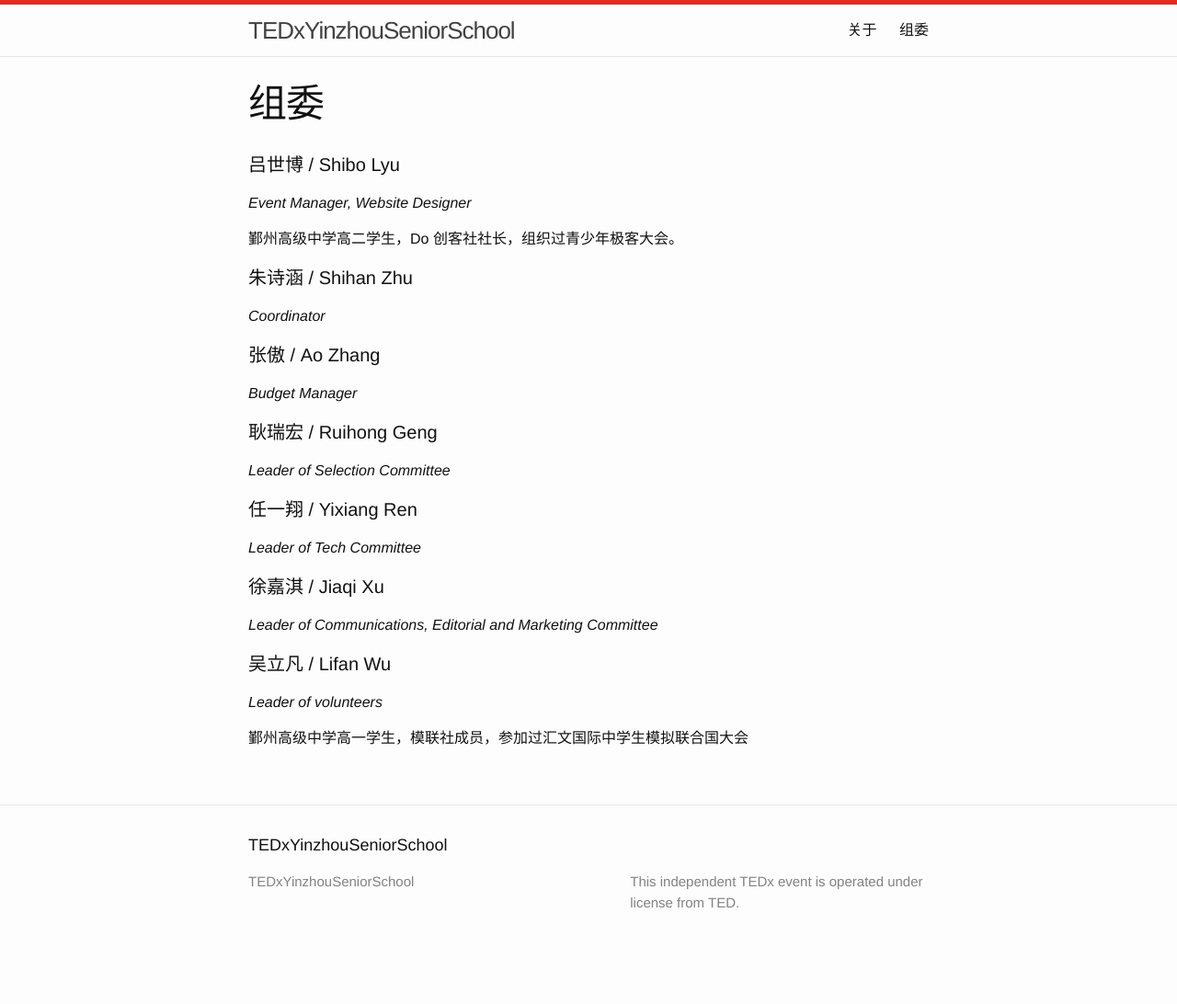
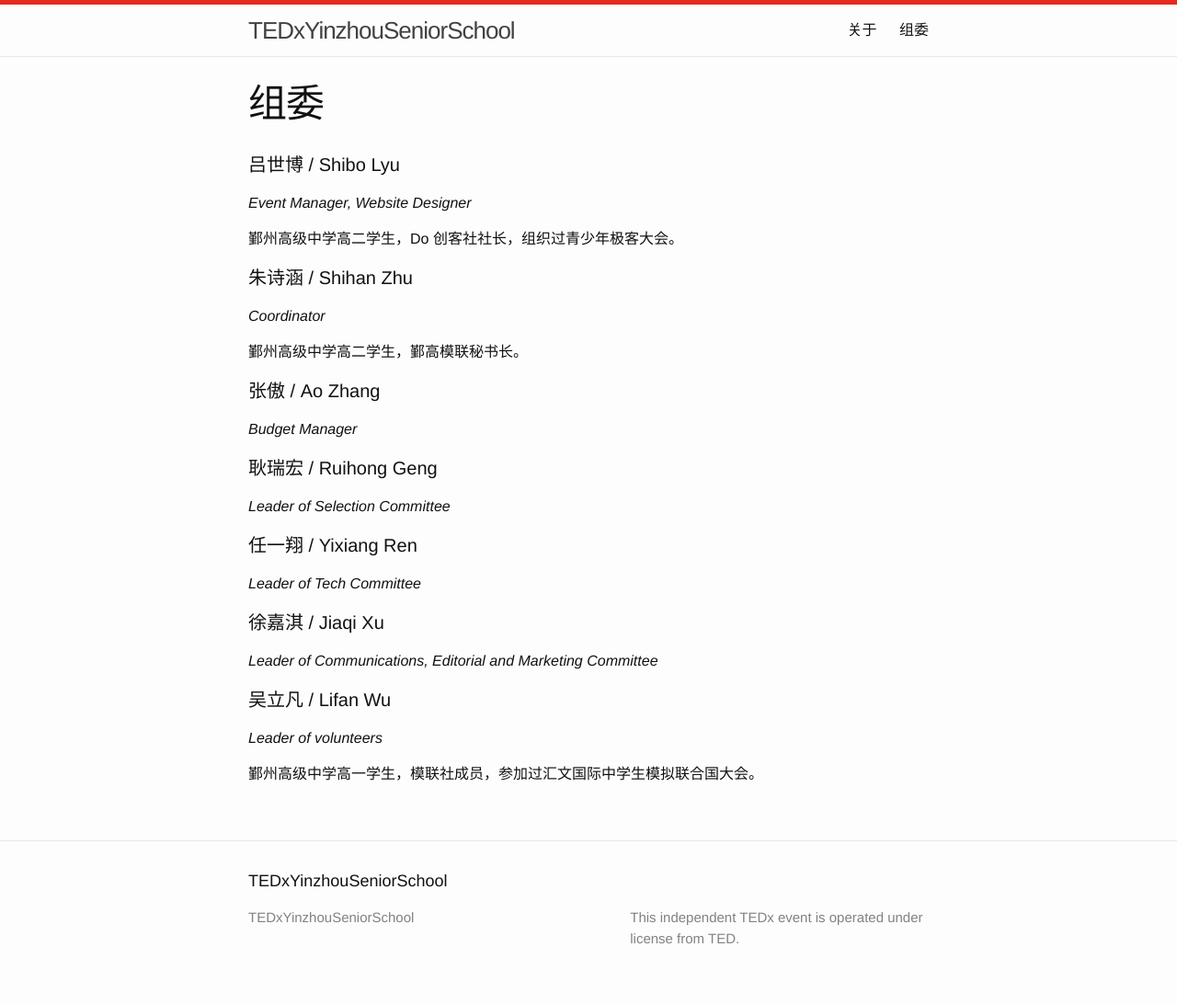
Before and after one commit to donglj314/tedx.nbyg.net, a Jekyll site: the page built from committee.md, in a window 1280 px wide. Shown: the whole page at 92% size. Built offline with Jekyll 4.4.1, drawn with Linux system fonts in a browser that asks for light colours; before the commit the page ends 1053 px from its top, so only the background shows below that.

Commit message:
Update Shihan's profile.

```diff
--- a/committee.md
+++ b/committee.md
@@ -11,6 +11,8 @@ permalink: /committee/
 
 #### 朱诗涵 / Shihan Zhu
 *Coordinator*
+
+鄞州高级中学高二学生，鄞高模联秘书长。
 
 #### 张傲 / Ao Zhang
 *Budget Manager*
@@ -27,4 +29,4 @@ permalink: /committee/
 #### 吴立凡 / Lifan Wu
 *Leader of volunteers*
 
-鄞州高级中学高一学生，模联社成员，参加过汇文国际中学生模拟联合国大会
+鄞州高级中学高一学生，模联社成员，参加过汇文国际中学生模拟联合国大会。
```
